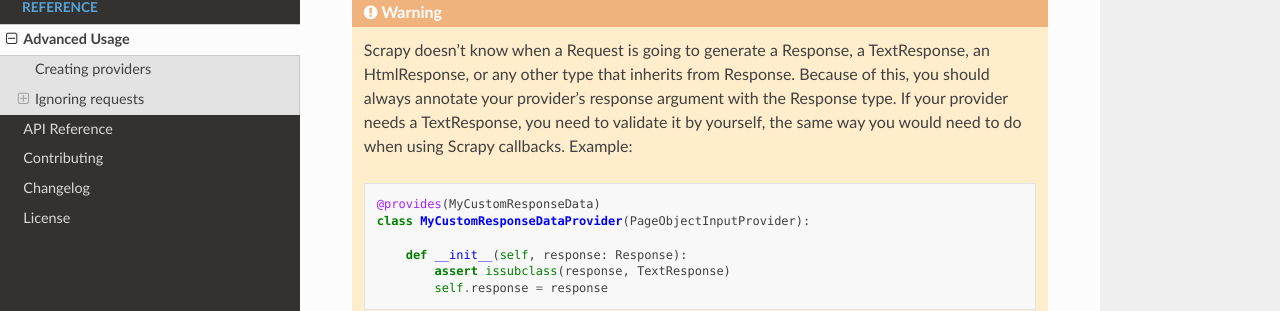
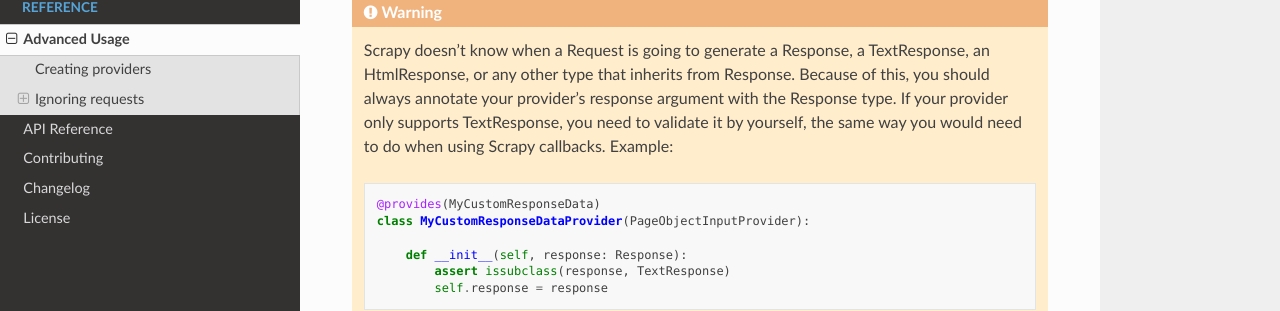
Before and after one commit to scrapinghub/scrapy-poet, a Sphinx documentation site: the page built from docs/advanced.rst, in a window 1280 px wide and 900 px high, scrolled down 804 px. Shown: the part 217-528 px from the top of the window. Built offline with Sphinx 7.4.7 and the Read the Docs theme 2.0.0, drawn with Linux system fonts in a browser that asks for light colours.

Commit message:
Update docs/advanced.rst
Co-authored-by: Iván de Prado <ivanprado@users.noreply.github.com>

```diff
--- a/docs/advanced.rst
+++ b/docs/advanced.rst
@@ -58,7 +58,7 @@
     Because of this,
     you should always annotate your provider's response argument
     with the Response type.
-    If your provider needs a TextResponse,
+    If your provider only supports TextResponse,
     you need to validate it by yourself,
     the same way you would need to do when using Scrapy callbacks.
     Example:
```
